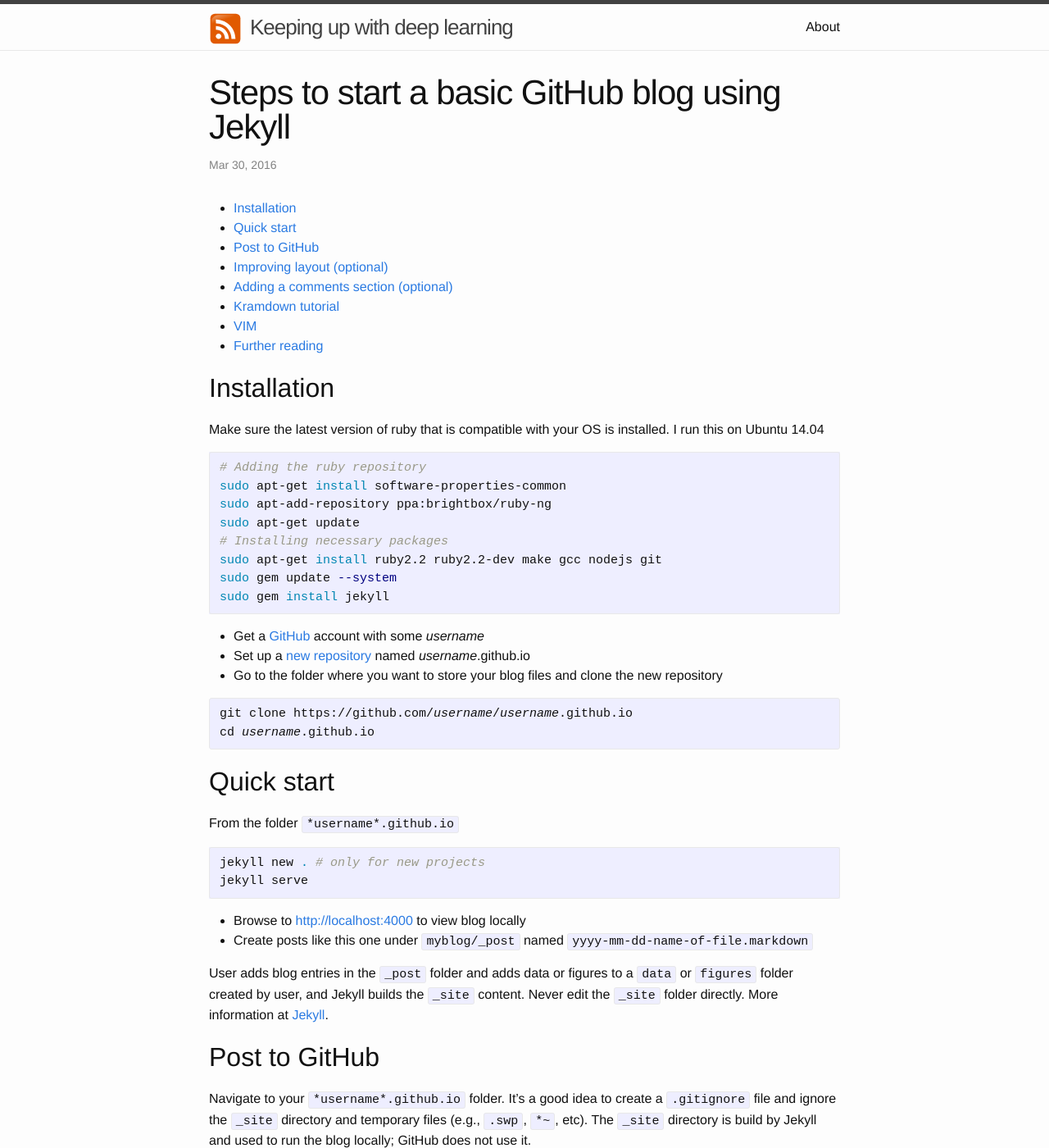
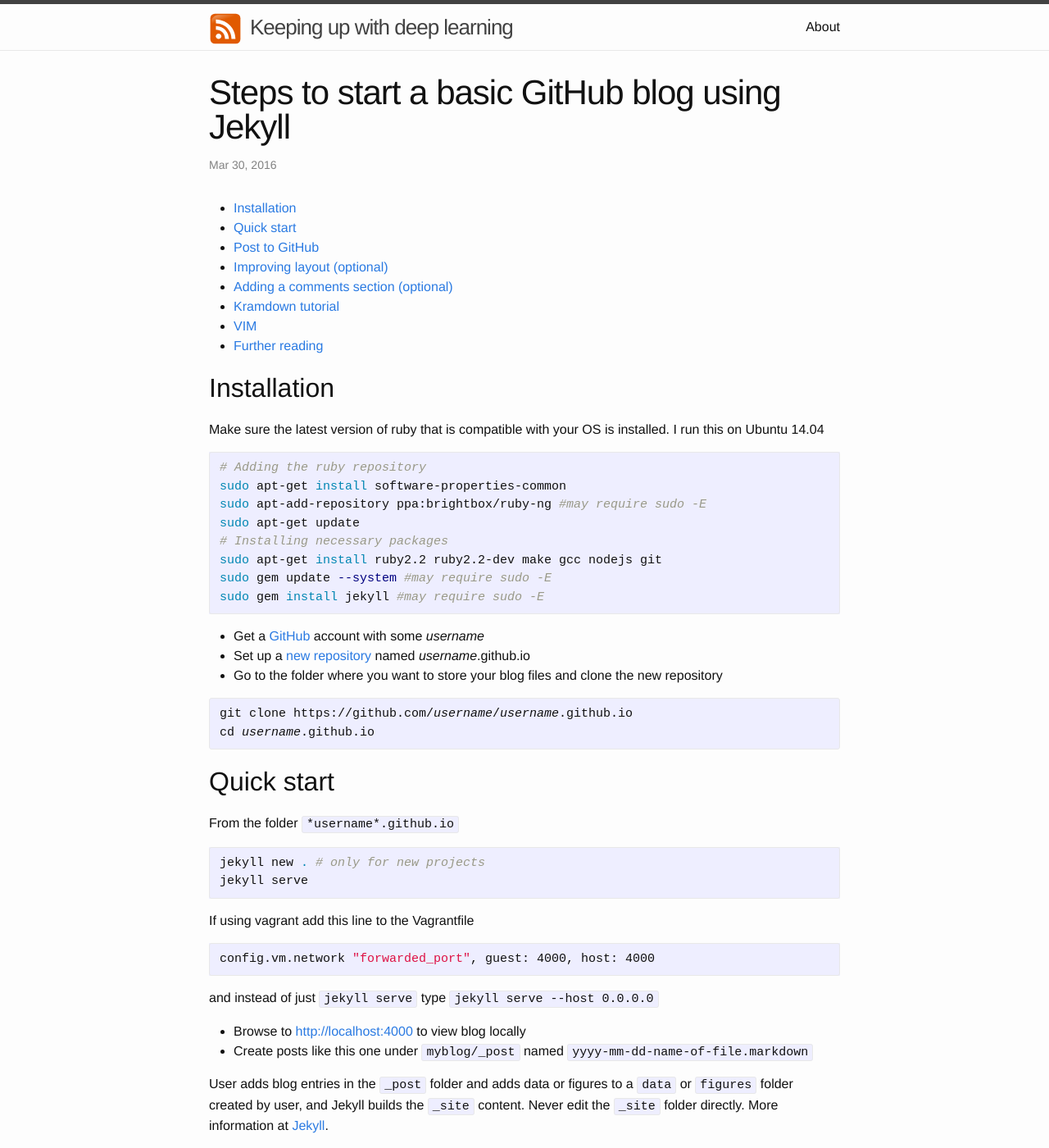
Before and after one commit to RodriguezAndres/RodriguezAndres.github.io, a Jekyll site: the page built from _posts/2016-03-30-starting-blog.markdown, in a window 1280 px wide and 1400 px high. Shown: the whole window at 82% size. Built offline with Jekyll 4.4.1, drawn with Linux system fonts in a browser that asks for light colours; formulas are drawn with MathJax 3; comment, search, counter and statistics services are not loaded.

```diff
--- a/_posts/2016-03-30-starting-blog.markdown
+++ b/_posts/2016-03-30-starting-blog.markdown
@@ -16,12 +16,12 @@ on Ubuntu 14.04
 ~~~ bash
 # Adding the ruby repository
 sudo apt-get install software-properties-common
-sudo apt-add-repository ppa:brightbox/ruby-ng
+sudo apt-add-repository ppa:brightbox/ruby-ng #may require sudo -E
 sudo apt-get update
 # Installing necessary packages
 sudo apt-get install ruby2.2 ruby2.2-dev make gcc nodejs git
-sudo gem update --system
-sudo gem install jekyll
+sudo gem update --system #may require sudo -E
+sudo gem install jekyll #may require sudo -E
 ~~~
 
 - Get a [GitHub](http://github.com) account with some *username*
@@ -39,6 +39,14 @@ From the folder <code>*username*.github.io</code>
 jekyll new . # only for new projects
 jekyll serve
 ~~~
+
+If using vagrant add this line to the Vagrantfile
+
+~~~ bash
+config.vm.network "forwarded_port", guest: 4000, host: 4000
+~~~
+
+and instead of just `jekyll serve` type `jekyll serve --host 0.0.0.0`
 
 - Browse to [http://localhost:4000](http://localhost:4000) to view blog locally
 - Create posts like this one under `myblog/_post` named `yyyy-mm-dd-name-of-file.markdown`
```
Also changed, not shown: _posts/2017-01-18-jupyter-aws.markdown (added, +80 -0 lines).
